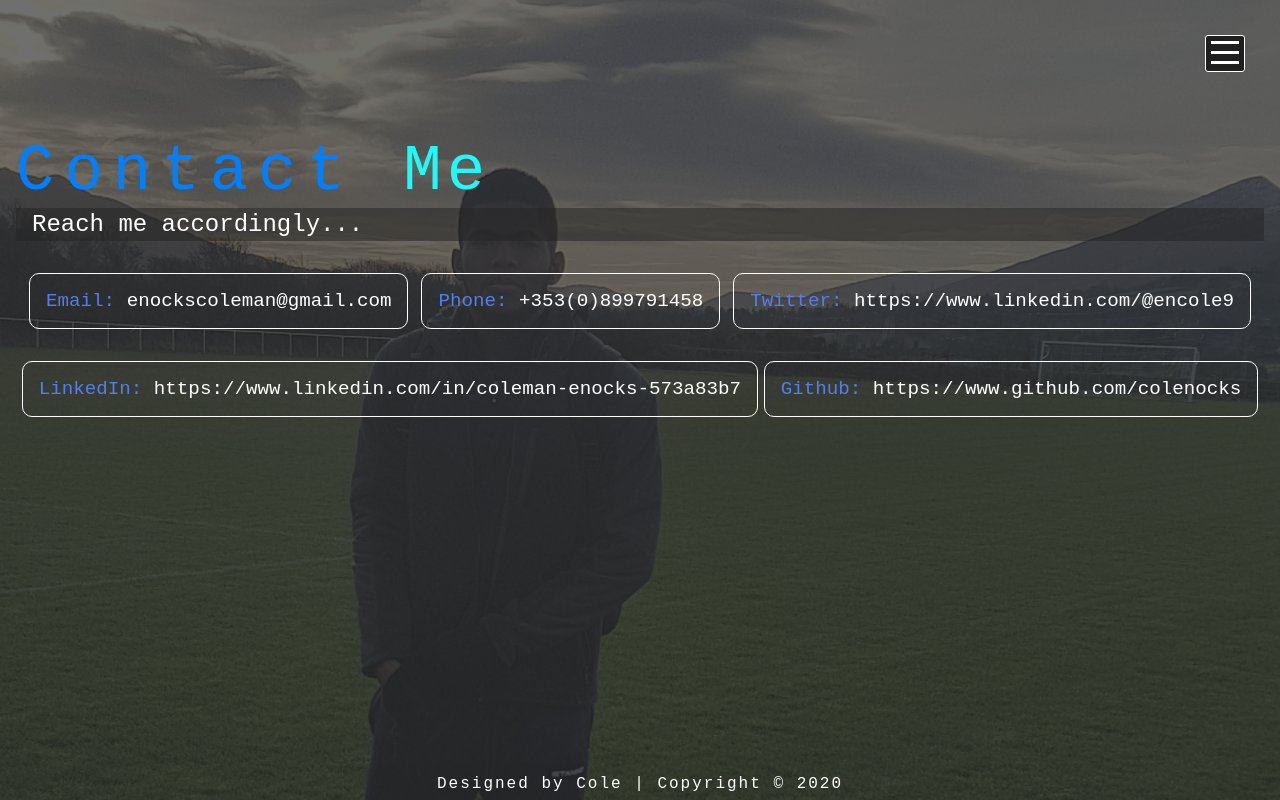
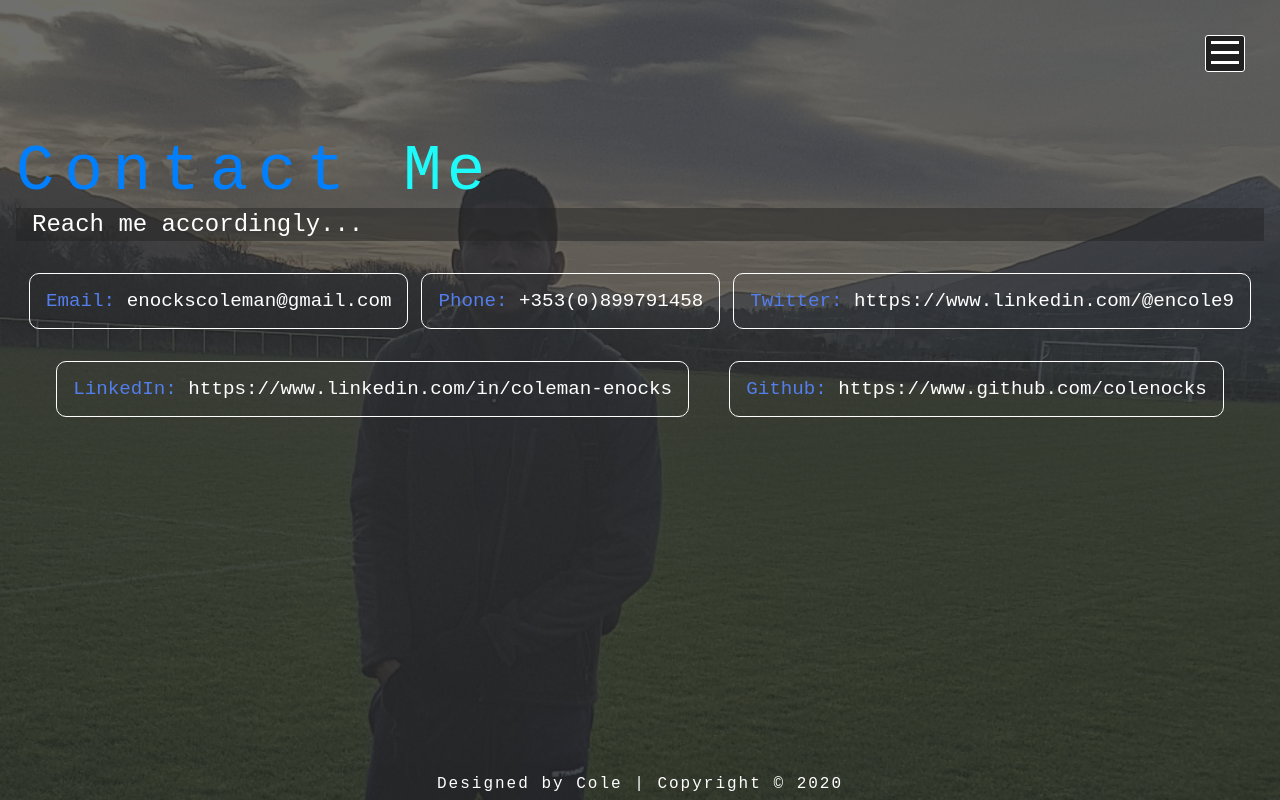
Before and after one commit to colenocks/portfolio, a React (Create React App) app: page /contact in a window 1280 px wide. Built offline with nearby package versions, Linux system fonts and the light colour scheme.

Commit message:
modify contact links and favicon

```diff
--- a/src/components/Contact.jsx
+++ b/src/components/Contact.jsx
@@ -31,8 +31,8 @@
             </div>
             <div>
               <span className="text-secondary">LinkedIn: </span>
-              <a href="https://www.linkedin.com/in/coleman-enocks-573a83b7">
-                https://www.linkedin.com/in/coleman-enocks-573a83b7
+              <a href="https://www.linkedin.com/in/coleman-enocks">
+                https://www.linkedin.com/in/coleman-enocks
               </a>
             </div>
             <div>
--- a/src/components/Home.jsx
+++ b/src/components/Home.jsx
@@ -13,7 +13,7 @@
             Coleman <span>Enocks</span>
           </h2>
           <h3 className="sm-heading">
-            Web Developer and Software Engineer
+            Web Developer, Software Engineer
             <span role="img" aria-labelledby="jsx-a11y/accessible-emoji">
               💻
             </span>
@@ -21,7 +21,7 @@
             <span role="img" aria-labelledby="jsx-a11y/accessible-emoji">
               📝
             </span>{" "}
-            & Semi-Pro Footballer{" "}
+            & Semi-Professional Footballer{" "}
             <span role="img" aria-labelledby="jsx-a11y/accessible-emoji">
               ⚽🏆🥇
             </span>
@@ -30,7 +30,7 @@
             <a href="https://www.twitter.com/@encole9">
               <i className="fab fa-twitter fa-2x"></i>
             </a>
-            <a href="https://www.linkedin.com/in/coleman-enocks-573a83b7">
+            <a href="https://www.linkedin.com/in/coleman-enocks">
               <i className="fab fa-linkedin fa-2x"></i>
             </a>
             <a href="https://www.github.com/colenocks">
```
Also changed, not shown: 1 other file (tests, documents, lock files or other folders).
